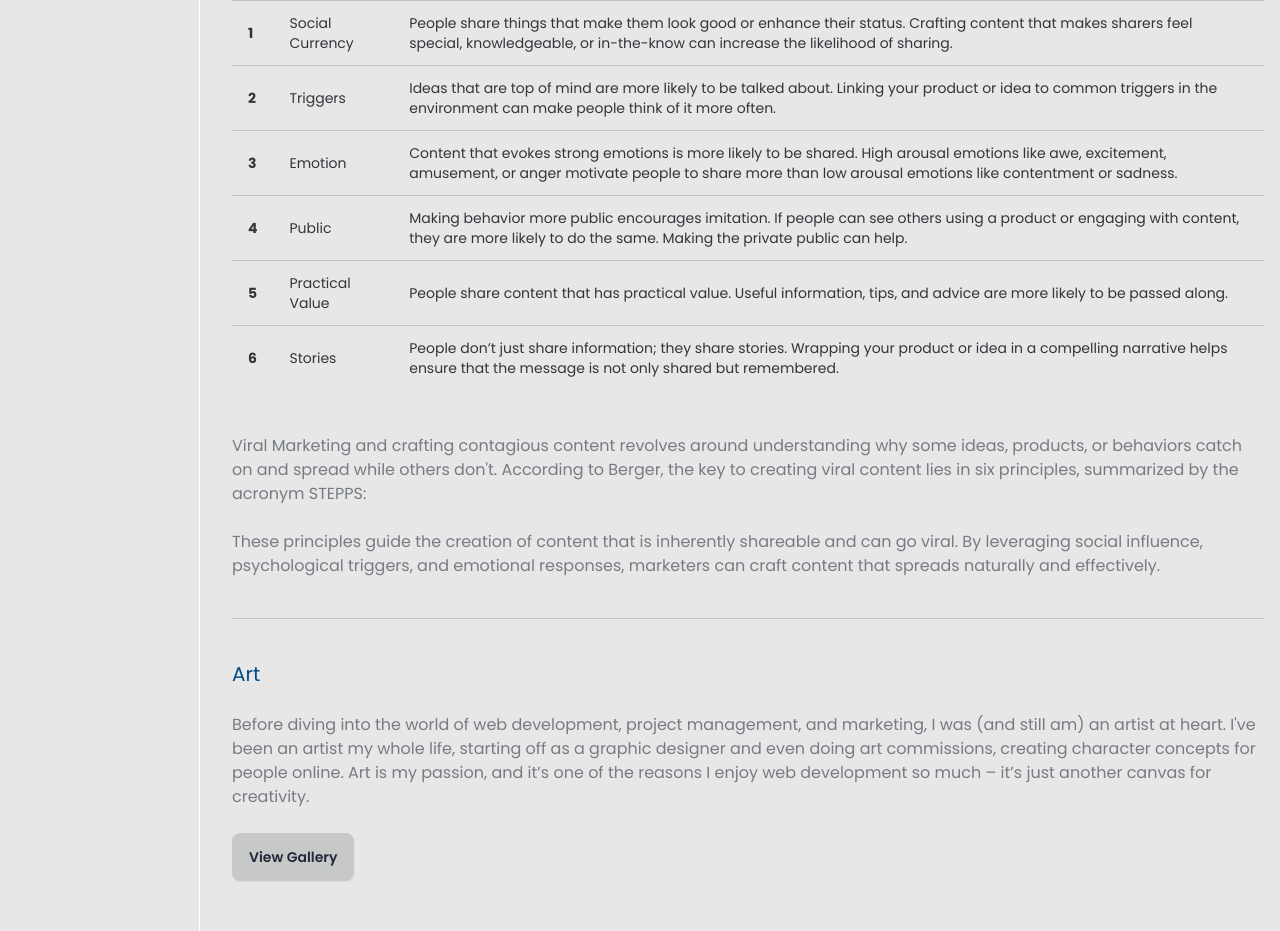
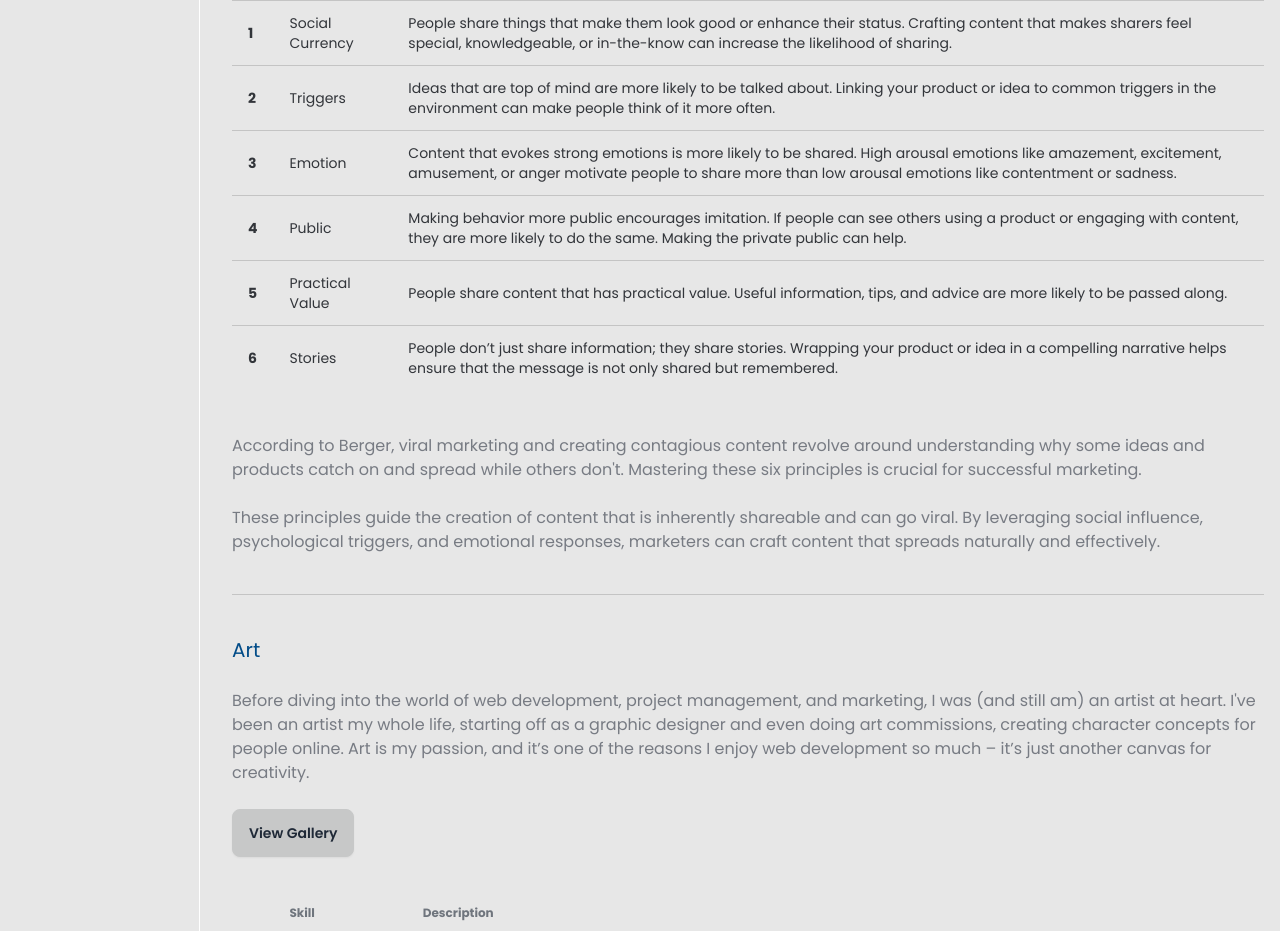
Before and after one commit to jkTurner/mysite, a Next.js app: page /portfolio in a window 1280 px wide. Shown: the part 3480-4411 px from the top of the page. Built offline with nearby package versions, Linux system fonts and the light colour scheme.

Commit message:
fixed typo in marketing section

```diff
--- a/app/portfolio/components/PortfolioText.ts
+++ b/app/portfolio/components/PortfolioText.ts
@@ -10,7 +10,7 @@ export const PortfolioText = {
 
     marketing_1: "Even though I majored in Project Management at university, I found myself getting really interested in marketing after my first marketing class. It was so fascinating that I decided to switch five of my elective courses to marketing-related ones. After graduating, I didn't stop there – I took some extra courses and got certified in a couple of cool areas:",
     marketing_2: "I took a course—Viral Marketing and How to Craft Contagious Content from The University of Pennsylvania taught by Jonah Berger. And the following are the concepts that interest me the most:",
-    marketing_3: "Viral Marketing and crafting contagious content revolves around understanding why some ideas, products, or behaviors catch on and spread while others don't. According to Berger, the key to creating viral content lies in six principles, summarized by the acronym STEPPS:",
+    marketing_3: "According to Berger, viral marketing and creating contagious content revolve around understanding why some ideas and products catch on and spread while others don't. Mastering these six principles is crucial for successful marketing.",
     marketing_4: "These principles guide the creation of content that is inherently shareable and can go viral. By leveraging social influence, psychological triggers, and emotional responses, marketers can craft content that spreads naturally and effectively.",
     concept_1: "People share things that make them look good or enhance their status. Crafting content that makes sharers feel special, knowledgeable, or in-the-know can increase the likelihood of sharing.",
     concept_2: "Ideas that are top of mind are more likely to be talked about. Linking your product or idea to common triggers in the environment can make people think of it more often.",
--- a/app/portfolio/marketing/components/MarketingSkills.tsx
+++ b/app/portfolio/marketing/components/MarketingSkills.tsx
@@ -21,7 +21,7 @@ const marketingSkillsData: MarketingSkills[] = [
     {
         id: 3,
         skill: 'Emotion',
-        description: "Content that evokes strong emotions is more likely to be shared. High arousal emotions like awe, excitement, amusement, or anger motivate people to share more than low arousal emotions like contentment or sadness.",
+        description: "Content that evokes strong emotions is more likely to be shared. High arousal emotions like amazement, excitement, amusement, or anger motivate people to share more than low arousal emotions like contentment or sadness.",
     },
     {
         id: 4,
```
